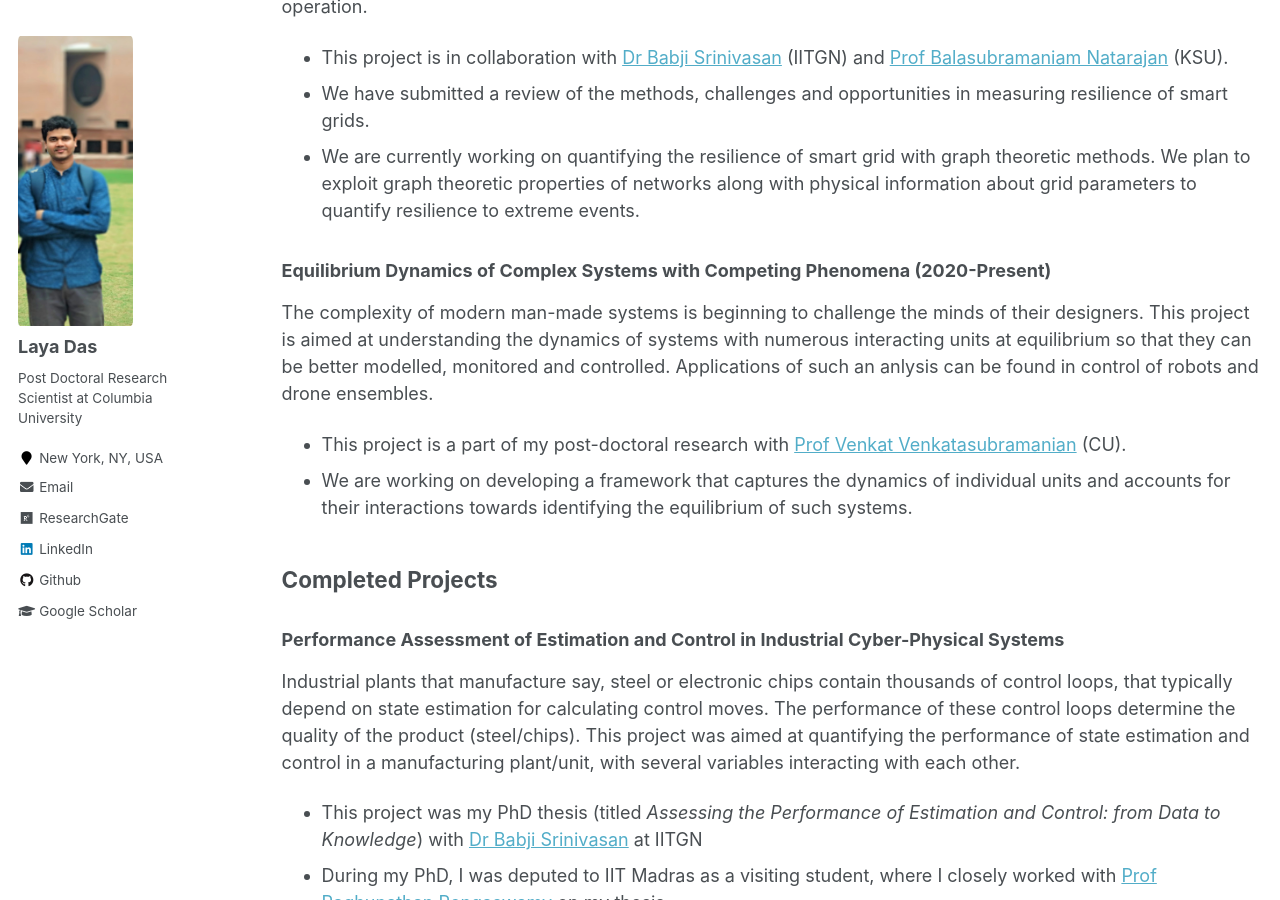
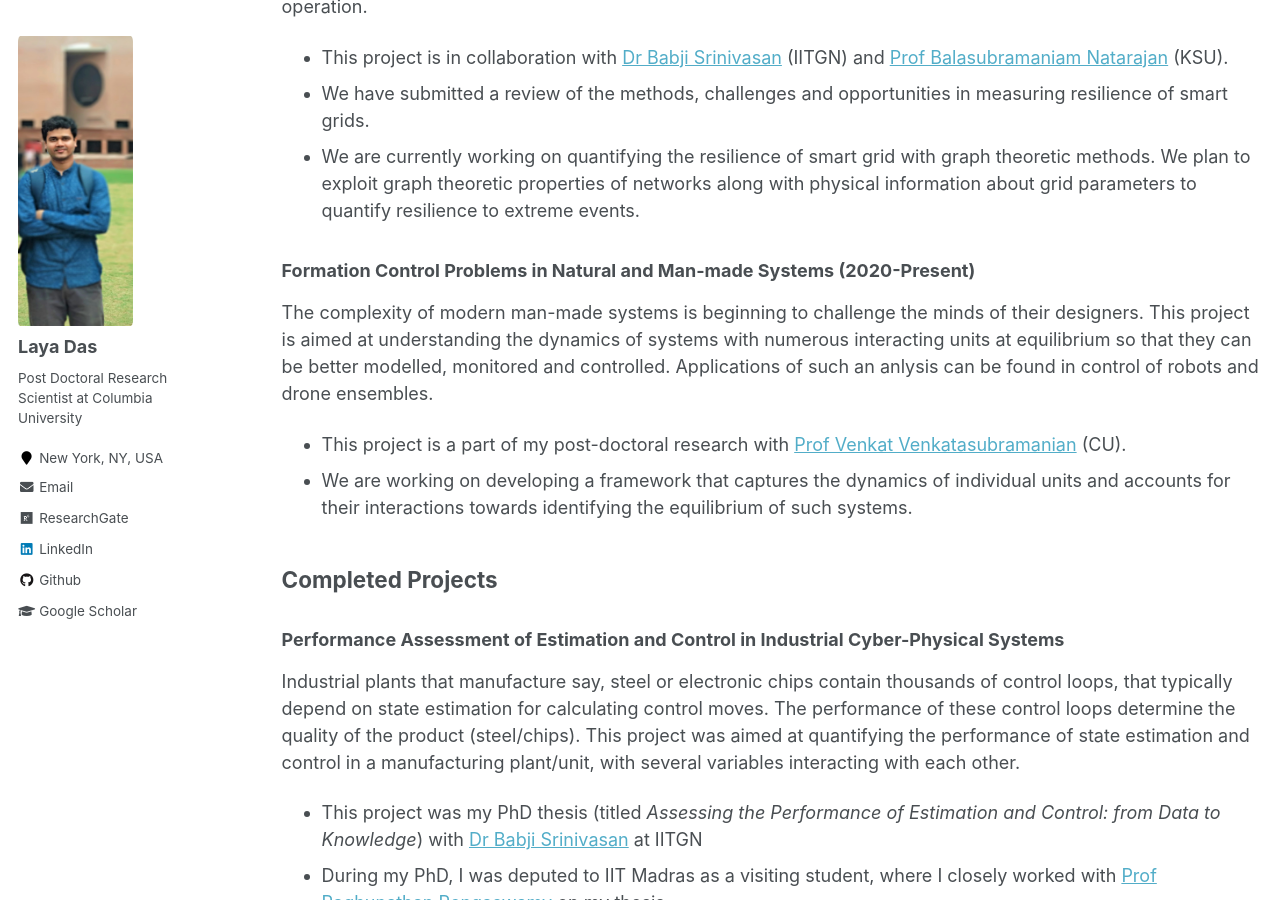
Before and after one commit to layadas/layadas.github.io, a Jekyll site: the page built from _pages/research.md, in a window 1280 px wide and 900 px high, scrolled down 558 px. Built offline with Jekyll 4.4.1, drawn with Linux system fonts in a browser that asks for light colours.

Commit message:
Update research.md

```diff
--- a/_pages/research.md
+++ b/_pages/research.md
@@ -30,7 +30,7 @@ from such conditions and resumes normal operation.
 - We are currently working on quantifying the resilience of smart grid with graph theoretic methods. We plan to exploit graph theoretic properties of networks along with physical
 information about grid parameters to quantify resilience to extreme events.
 
-### Equilibrium Dynamics of Complex Systems with Competing Phenomena (2020-Present)
+### Formation Control Problems in Natural and Man-made Systems (2020-Present)
 The complexity of modern man-made systems is beginning to challenge the minds of their designers. This project is aimed at understanding the dynamics of systems with numerous
 interacting units at equilibrium so that they can be better modelled, monitored and controlled. Applications of such an anlysis can be found in control of robots and drone ensembles.
 - This project is a part of my post-doctoral research with [Prof Venkat Venkatasubramanian](https://datascience.columbia.edu/venkat-venkatasubramanian-0) (CU).
```
